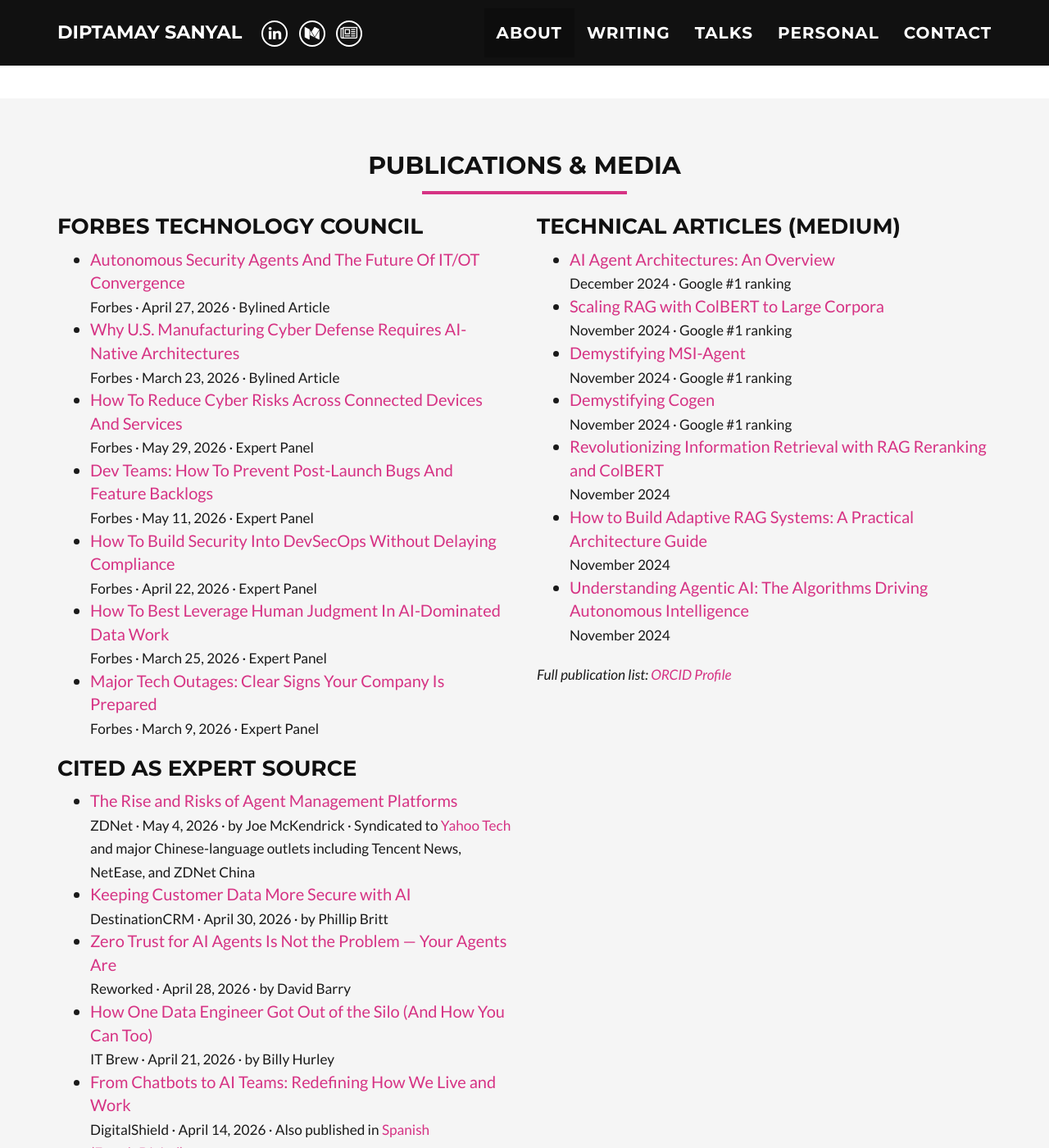
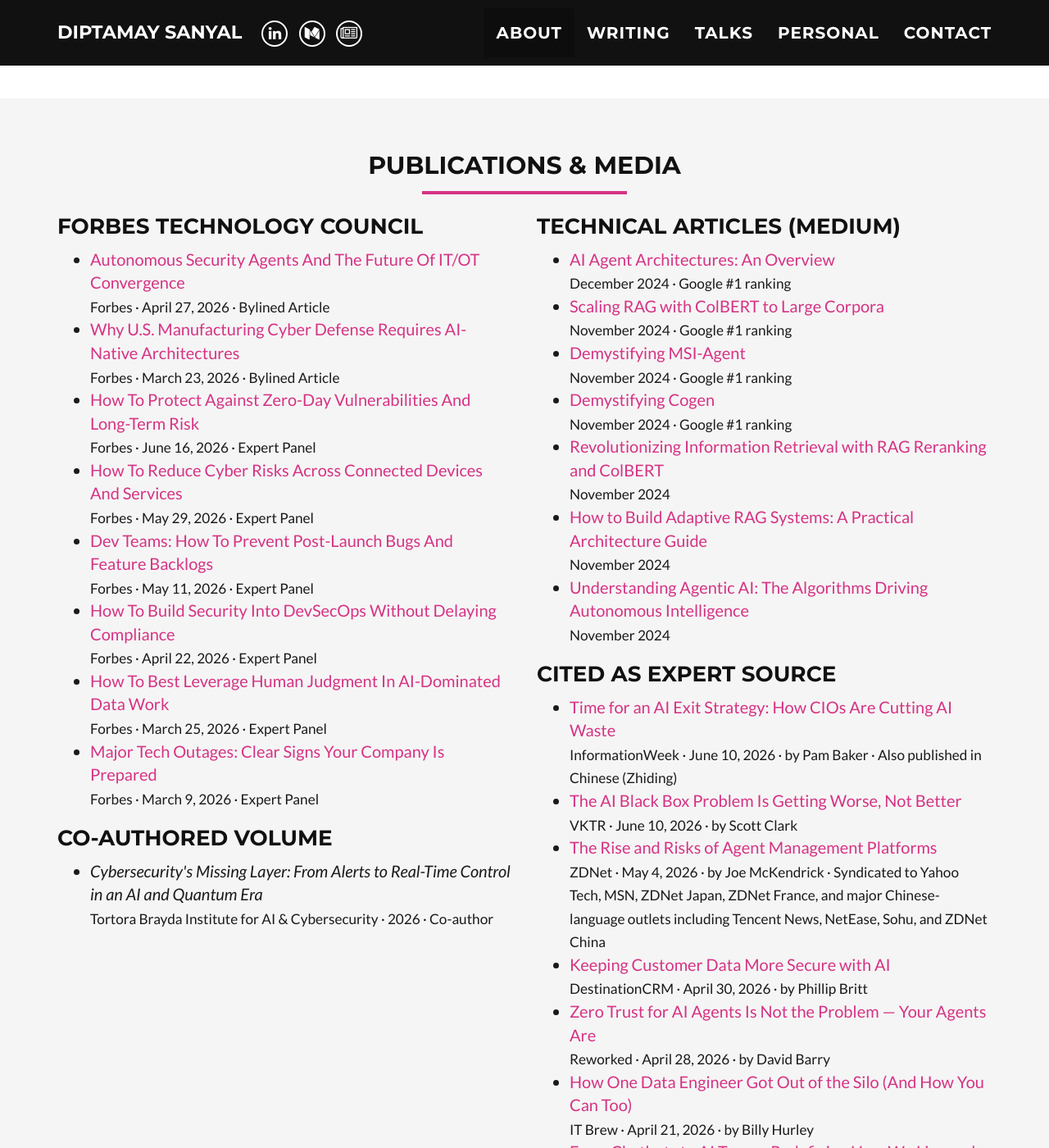
Before and after one commit to diptamay/diptamay.github.io, a Jekyll site: the page built from index.html, in a window 1280 px wide and 1400 px high, scrolled down 1371 px. Shown: the whole window at 82% size. Built offline with Jekyll 4.4.1, drawn with Linux system fonts in a browser that asks for light colours; some of the changed text lies outside the part shown.

Commit message:
New articles

```diff
--- a/_includes/publications.html
+++ b/_includes/publications.html
@@ -17,6 +17,10 @@
           <li>
             <a href="https://www.forbes.com/councils/forbestechcouncil/2026/03/23/why-us-manufacturing-cyber-defense-requires-ai-native-architectures/" target="_blank">Why U.S. Manufacturing Cyber Defense Requires AI-Native Architectures</a><br/>
             <small>Forbes &middot; March 23, 2026 &middot; Bylined Article</small>
+          </li>
+          <li>
+            <a href="https://www.forbes.com/councils/forbestechcouncil/2026/06/16/how-to-protect-against-zero-day-vulnerabilities-and-long-term-risk/" target="_blank">How To Protect Against Zero-Day Vulnerabilities And Long-Term Risk</a><br/>
+            <small>Forbes &middot; June 16, 2026 &middot; Expert Panel</small>
           </li>
           <li>
             <a href="https://www.forbes.com/councils/forbestechcouncil/2026/05/29/how-to-reduce-cyber-risks-across-connected-devices-and-services/" target="_blank">How To Reduce Cyber Risks Across Connected Devices And Services</a><br/>
@@ -39,12 +43,59 @@
             <small>Forbes &middot; March 9, 2026 &middot; Expert Panel</small>
           </li>
         </ul>
-
+       <h3>Co-Authored Volume</h3>
+        <ul>
+          <li>
+            <em>Cybersecurity's Missing Layer: From Alerts to Real-Time Control in an AI and Quantum Era</em><br/>
+            <small>Tortora Brayda Institute for AI &amp; Cybersecurity &middot; 2026 &middot; Co-author</small>
+          </li>
+        </ul>
+      </div>
+      <div class="col-sm-6">
+        <h3 style="margin-top:0;">Technical Articles (Medium)</h3>
+        <ul>
+          <li>
+            <a href="https://medium.com/@diptamay/ai-agent-architectures-a-comprehensive-overview-b1f379a52f0e" target="_blank">AI Agent Architectures: An Overview</a><br/>
+            <small>December 2024 &middot; Google #1 ranking</small>
+          </li>
+          <li>
+            <a href="https://medium.com/@diptamay/scaling-rag-with-colbert-to-large-corpora-real-world-examples-15bde8892114" target="_blank">Scaling RAG with ColBERT to Large Corpora</a><br/>
+            <small>November 2024 &middot; Google #1 ranking</small>
+          </li>
+          <li>
+            <a href="https://medium.com/@diptamay/demystifying-msi-agent-09b644262e98" target="_blank">Demystifying MSI-Agent</a><br/>
+            <small>November 2024 &middot; Google #1 ranking</small>
+          </li>
+          <li>
+            <a href="https://medium.com/@diptamay/demystifying-cogen-a-leap-in-coupled-ai-comprehension-and-generation-3959b3518b7b" target="_blank">Demystifying Cogen</a><br/>
+            <small>November 2024 &middot; Google #1 ranking</small>
+          </li>
+          <li>
+            <a href="https://medium.com/@diptamay/revolutionizing-information-retrieval-with-rag-reranking-and-colbert-6069f195a733" target="_blank">Revolutionizing Information Retrieval with RAG Reranking and ColBERT</a><br/>
+            <small>November 2024</small>
+          </li>
+          <li>
+            <a href="https://medium.com/@diptamay/retrieval-augmented-generation-rag-supercharging-large-language-models-with-adaptive-contextual-05c56e893a8e" target="_blank">How to Build Adaptive RAG Systems: A Practical Architecture Guide</a><br/>
+            <small>November 2024</small>
+          </li>
+          <li>
+            <a href="https://medium.com/@diptamay/understanding-agentic-ai-the-algorithms-driving-autonomous-intelligence-b773094874ed" target="_blank">Understanding Agentic AI: The Algorithms Driving Autonomous Intelligence</a><br/>
+            <small>November 2024</small>
+          </li>
+        </ul>
         <h3>Cited as Expert Source</h3>
         <ul>
           <li>
+            <a href="https://www.informationweek.com/machine-learning-ai/time-for-an-ai-exit-strategy-how-cios-are-cutting-ai-waste" target="_blank">Time for an AI Exit Strategy: How CIOs Are Cutting AI Waste</a><br/>
+            <small>InformationWeek &middot; June 10, 2026 &middot; by Pam Baker &middot; Also published in Chinese (Zhiding)</small>
+          </li>
+          <li>
+            <a href="https://www.vktr.com/ai-ethics-law-risk/the-ai-black-box-problem-is-getting-worse/" target="_blank">The AI Black Box Problem Is Getting Worse, Not Better</a><br/>
+            <small>VKTR &middot; June 10, 2026 &middot; by Scott Clark</small>
+          </li>
+          <li>
             <a href="https://www.zdnet.com/article/the-rise-and-risks-of-agent-management-platforms/" target="_blank">The Rise and Risks of Agent Management Platforms</a><br/>
-            <small>ZDNet &middot; May 4, 2026 &middot; by Joe McKendrick &middot; Syndicated to <a href="https://www.yahoo.com/tech/" target="_blank">Yahoo Tech</a> and major Chinese-language outlets including Tencent News, NetEase, and ZDNet China</small>
+            <small>ZDNet &middot; May 4, 2026 &middot; by Joe McKendrick &middot; Syndicated to Yahoo Tech, MSN, ZDNet Japan, ZDNet France, and major Chinese-language outlets including Tencent News, NetEase, Sohu, and ZDNet China</small>
           </li>
           <li>
             <a href="https://www.destinationcrm.com/Articles/Editorial/Magazine-Features/Keeping-Customer-Data-More-Secure-with-AI-174605.aspx" target="_blank">Keeping Customer Data More Secure with AI</a><br/>
@@ -79,41 +130,7 @@
             <small>Reworked &middot; March 13, 2026</small>
           </li>
         </ul>
-        <p><small><em>Expert commentary syndicated internationally across English, French, Spanish, Italian, Vietnamese, and Chinese-language editions.</em></small></p>
-      </div>
-      <div class="col-sm-6">
-        <h3 style="margin-top:0;">Technical Articles (Medium)</h3>
-        <ul>
-          <li>
-            <a href="https://medium.com/@diptamay/ai-agent-architectures-a-comprehensive-overview-b1f379a52f0e" target="_blank">AI Agent Architectures: An Overview</a><br/>
-            <small>December 2024 &middot; Google #1 ranking</small>
-          </li>
-          <li>
-            <a href="https://medium.com/@diptamay/scaling-rag-with-colbert-to-large-corpora-real-world-examples-15bde8892114" target="_blank">Scaling RAG with ColBERT to Large Corpora</a><br/>
-            <small>November 2024 &middot; Google #1 ranking</small>
-          </li>
-          <li>
-            <a href="https://medium.com/@diptamay/demystifying-msi-agent-09b644262e98" target="_blank">Demystifying MSI-Agent</a><br/>
-            <small>November 2024 &middot; Google #1 ranking</small>
-          </li>
-          <li>
-            <a href="https://medium.com/@diptamay/demystifying-cogen-a-leap-in-coupled-ai-comprehension-and-generation-3959b3518b7b" target="_blank">Demystifying Cogen</a><br/>
-            <small>November 2024 &middot; Google #1 ranking</small>
-          </li>
-          <li>
-            <a href="https://medium.com/@diptamay/revolutionizing-information-retrieval-with-rag-reranking-and-colbert-6069f195a733" target="_blank">Revolutionizing Information Retrieval with RAG Reranking and ColBERT</a><br/>
-            <small>November 2024</small>
-          </li>
-          <li>
-            <a href="https://medium.com/@diptamay/retrieval-augmented-generation-rag-supercharging-large-language-models-with-adaptive-contextual-05c56e893a8e" target="_blank">How to Build Adaptive RAG Systems: A Practical Architecture Guide</a><br/>
-            <small>November 2024</small>
-          </li>
-          <li>
-            <a href="https://medium.com/@diptamay/understanding-agentic-ai-the-algorithms-driving-autonomous-intelligence-b773094874ed" target="_blank">Understanding Agentic AI: The Algorithms Driving Autonomous Intelligence</a><br/>
-            <small>November 2024</small>
-          </li>
-        </ul>
-
+        <p><small><em>Expert commentary syndicated internationally across English, French, Spanish, Italian, Vietnamese, Chinese, and Japanese-language editions.</em></small></p>
         <p style="margin-top:20px;">
           <small><em>Full publication list: <a href="https://orcid.org/0009-0000-8209-2495" target="_blank">ORCID Profile</a></em></small>
         </p>
```
